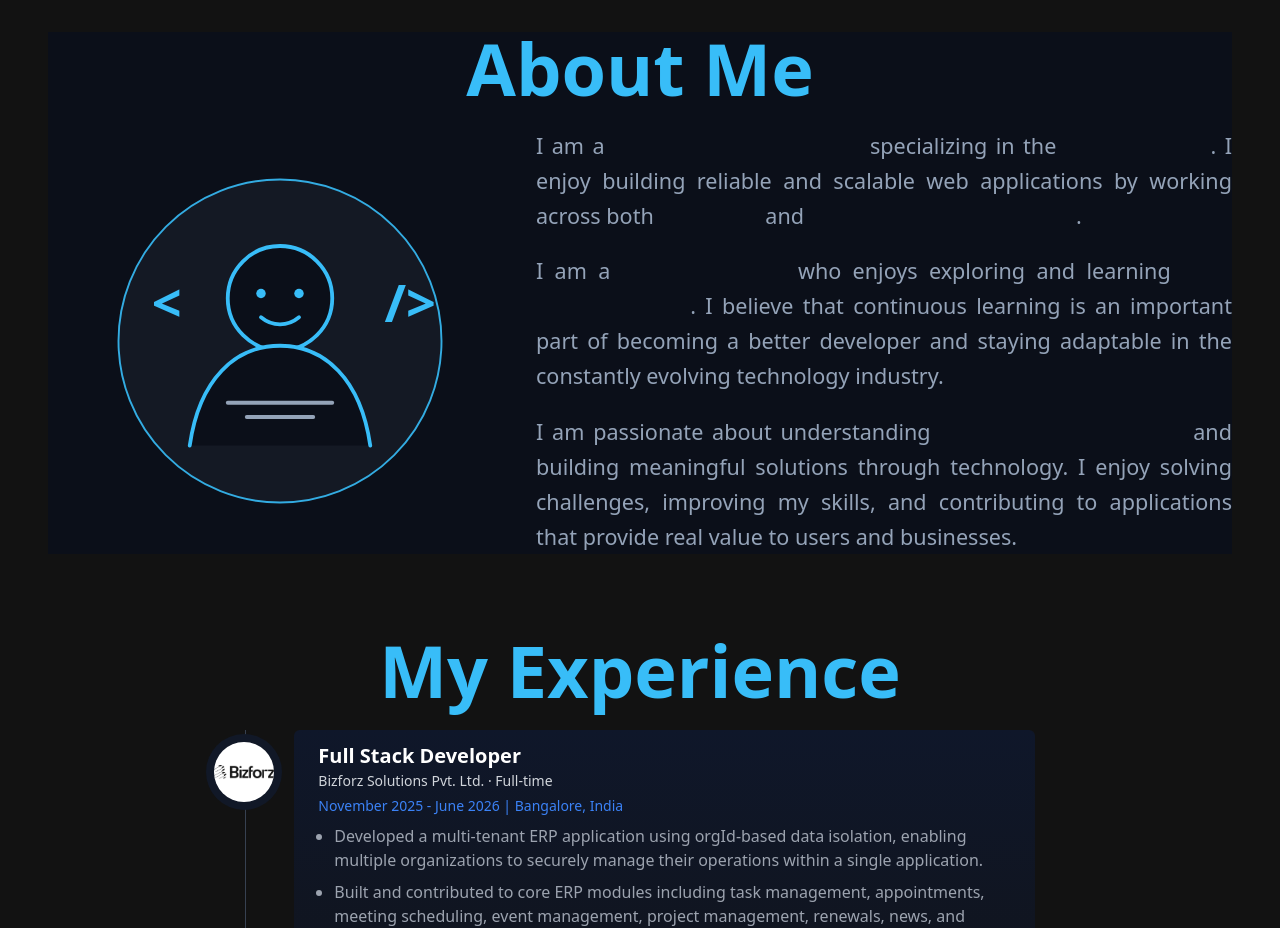
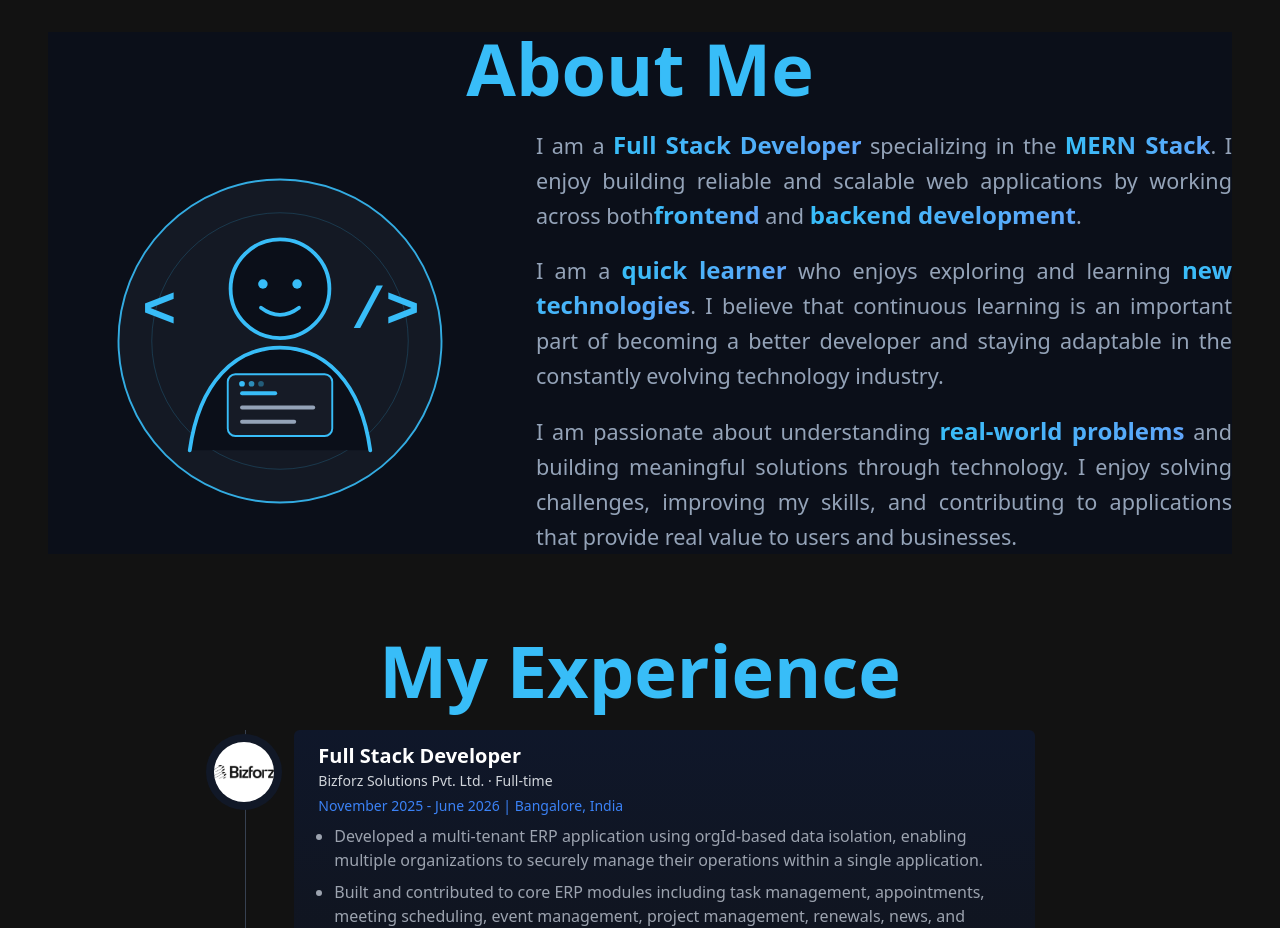
Before and after one commit to MohamedSinanP/MohamedSinanP, a Next.js app: page / in a window 1280 px wide. Shown: the part 920-1848 px from the top of the page. Built offline with nearby package versions, Linux system fonts and the light colour scheme.

Commit message:
updated highlight text color

```diff
--- a/src/components/AboutSection.jsx
+++ b/src/components/AboutSection.jsx
@@ -33,8 +33,10 @@ const AboutSection = () => {
     xmlns="http://www.w3.org/2000/svg"
     viewBox="0 0 400 400"
     className="w-full max-w-[220px] h-auto sm:max-w-[280px] md:max-w-[320px] lg:max-w-[380px]"
+    role="img"
+    aria-label="Developer illustration"
   >
-    {/* Background Circle */}
+    {/* Background */}
     <circle
       cx="200"
       cy="200"
@@ -45,23 +47,37 @@ const AboutSection = () => {
       opacity="0.9"
     />
 
-    {/* Decorative code symbols */}
+    {/* Decorative glow */}
+    <circle
+      cx="200"
+      cy="200"
+      r="135"
+      fill="none"
+      stroke="#38BDF8"
+      strokeWidth="1"
+      opacity="0.2"
+    />
+
+    {/* Opening code bracket */}
     <text
-      x="65"
-      y="180"
+      x="55"
+      y="185"
       fill="#38BDF8"
-      fontSize="55"
+      fontSize="60"
       fontWeight="bold"
+      fontFamily="monospace"
     >
       {'<'}
     </text>
 
+    {/* Closing code bracket */}
     <text
-      x="310"
-      y="180"
+      x="275"
+      y="185"
       fill="#38BDF8"
-      fontSize="55"
+      fontSize="60"
       fontWeight="bold"
+      fontFamily="monospace"
     >
       {'/>'}
     </text>
@@ -69,49 +85,73 @@ const AboutSection = () => {
     {/* Developer head */}
     <circle
       cx="200"
-      cy="155"
-      r="55"
+      cy="145"
+      r="52"
       fill="#0B0F19"
       stroke="#38BDF8"
       strokeWidth="4"
     />
 
+    {/* Eyes */}
+    <circle cx="182" cy="140" r="5" fill="#38BDF8" />
+    <circle cx="218" cy="140" r="5" fill="#38BDF8" />
+
+    {/* Smile */}
+    <path
+      d="M180 165 Q200 180 220 165"
+      fill="none"
+      stroke="#38BDF8"
+      strokeWidth="4"
+      strokeLinecap="round"
+    />
+
     {/* Developer body */}
     <path
-      d="M105 310c10-70 48-105 95-105s85 35 95 105"
+      d="M105 315c10-72 48-108 95-108s85 36 95 108"
       fill="#0B0F19"
       stroke="#38BDF8"
       strokeWidth="4"
       strokeLinecap="round"
     />
 
-    {/* Eyes */}
-    <circle cx="180" cy="150" r="5" fill="#38BDF8" />
-    <circle cx="220" cy="150" r="5" fill="#38BDF8" />
+    {/* Code window */}
+    <rect
+      x="145"
+      y="235"
+      width="110"
+      height="65"
+      rx="8"
+      fill="#161B26"
+      stroke="#38BDF8"
+      strokeWidth="2"
+    />
 
-    {/* Smile */}
+    {/* Code lines */}
     <path
-      d="M180 175c12 10 28 10 40 0"
-      fill="none"
+      d="M160 255h35"
       stroke="#38BDF8"
       strokeWidth="4"
       strokeLinecap="round"
     />
 
-    {/* Code lines */}
     <path
-      d="M145 265h110"
+      d="M160 270h75"
       stroke="#94A3B8"
       strokeWidth="4"
       strokeLinecap="round"
     />
 
     <path
-      d="M165 280h70"
+      d="M160 285h55"
       stroke="#94A3B8"
       strokeWidth="4"
       strokeLinecap="round"
     />
+
+    {/* Code dots */}
+    <circle cx="160" cy="245" r="3" fill="#38BDF8" />
+    <circle cx="170" cy="245" r="3" fill="#38BDF8" opacity="0.7" />
+    <circle cx="180" cy="245" r="3" fill="#38BDF8" opacity="0.4" />
   </svg>
 </div>
 
--- a/src/components/TextHighlight.jsx
+++ b/src/components/TextHighlight.jsx
@@ -1,8 +1,6 @@
-import React from 'react';
-
 const TextHighlight = ({ children }) => {
   return (
-    <span className='text-transparent font-extrabold md:text-2xl bg-clip-text bg-gradient-to-r text-[#38BDF8] '>
+    <span className="font-extrabold md:text-2xl bg-gradient-to-r from-[#38BDF8] to-[#60A5FA] bg-clip-text text-transparent">
       {children}
     </span>
   );
```
